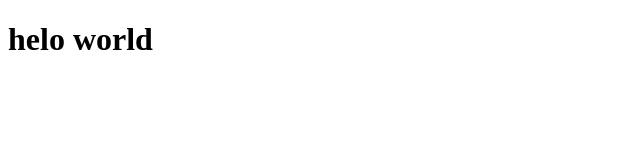
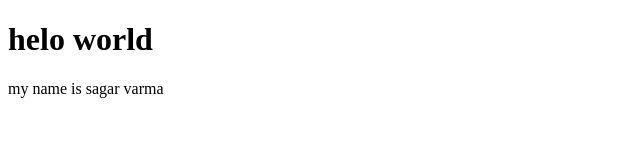
Before and after one commit to SagarCoder007/static_site, a plain HTML site: page index.html in a window 1280 px wide. Shown: the whole page, without its empty margins (0-640 px from the left). Drawn offline with Linux system fonts and the light colour scheme.

Commit message:
added para

```diff
--- a/index.html
+++ b/index.html
@@ -10,6 +10,7 @@
 <body>
 
     <h1>helo world </h1>
+    <p>my name is sagar varma</p>
 </body>
 
 </html>
```
